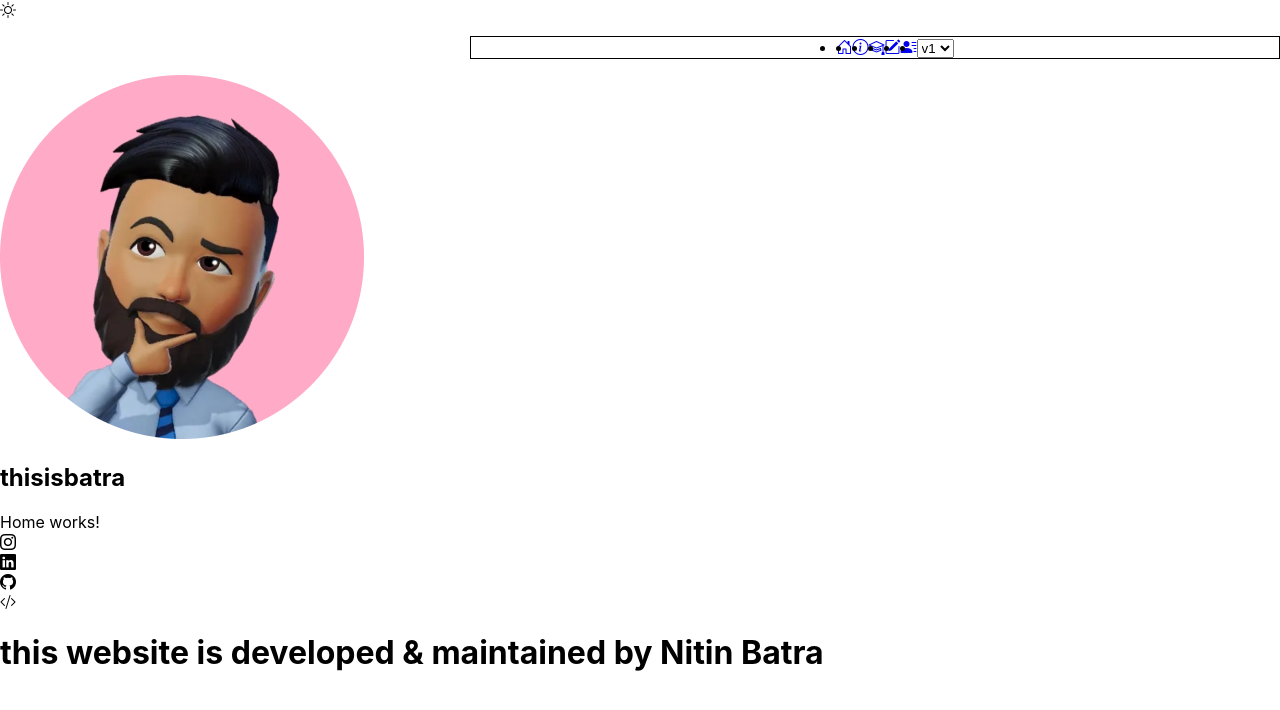
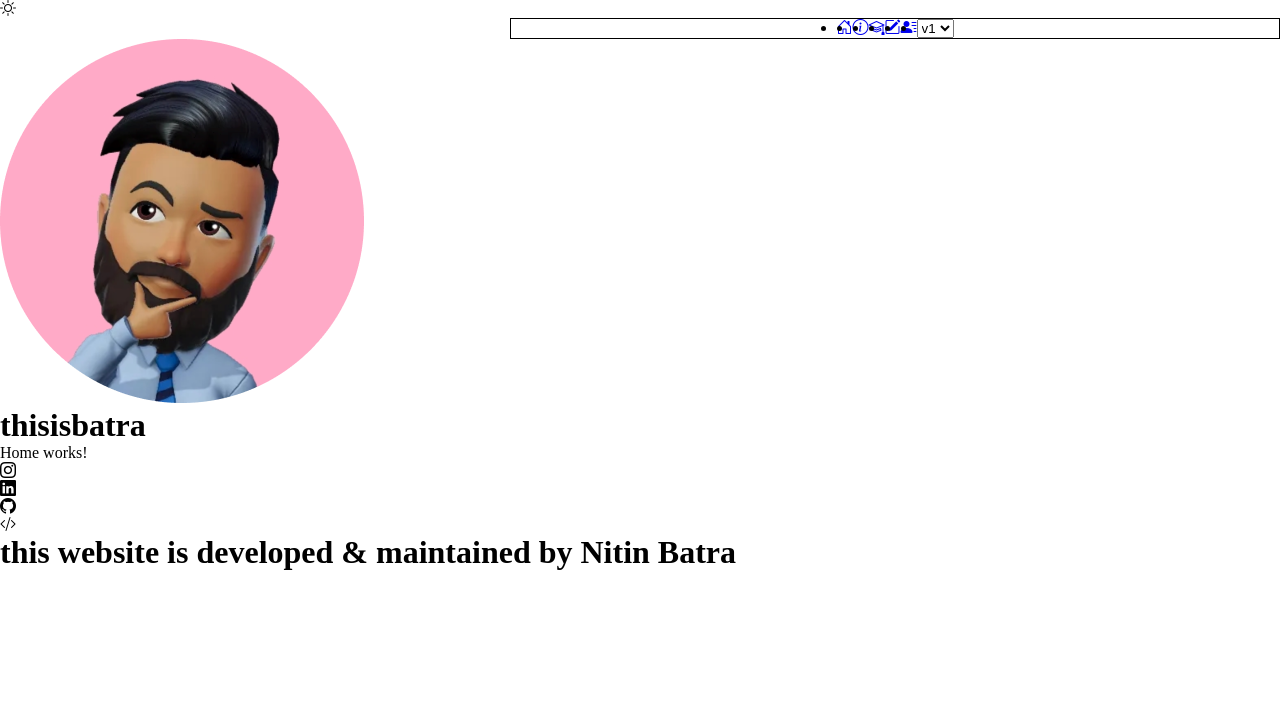
Before and after one commit to thisisbatra/thisisbatra, a React (Create React App) app: page /home in a window 1280 px wide. Shown: the top 710 px of the page. Built offline with nearby package versions, Linux system fonts and the light colour scheme.

Commit message:
improvising versionOne

```diff
--- /dev/null
+++ b/src/Components/VersionOne/Footer/Footer.jsx
@@ -0,0 +1,17 @@
+import React from 'react';
+
+const Footer = () => {
+    return (
+        <>
+            <div>
+                <div><i className="bi bi-instagram"></i></div>
+                <div><i className="bi bi-linkedin"></i></div>
+                <div><i className="bi bi-github"></i></div>
+                <div><i className="bi bi-code-slash"></i></div>
+            </div>
+            <h1>this website is developed & maintained by Nitin Batra</h1>
+        </>
+    );
+}
+
+export default Footer;
--- a/src/Components/VersionOne/NavBar/NavBar.jsx
+++ b/src/Components/VersionOne/NavBar/NavBar.jsx
@@ -8,6 +8,10 @@ const NavBar = () => {
         value==="v1"?navigate('/'):navigate('/comingSoon');
     }
     return (
+        <>
+            <span>
+                <i className="bi bi-brightness-high"></i>
+            </span>
             <ul className={styles.con}>
                 <li><Link to='/home'><i className="bi bi-house-door"></i></Link></li>
                 <li><Link to='/about'><i className="bi bi-info-circle"></i></Link></li>
@@ -21,6 +25,11 @@ const NavBar = () => {
                     </select>
                 </li>
             </ul>
+            <span>
+                <img src="../assets/meThumb.png" alt="thumbnail"/>
+                <h1>thisisbatra</h1>
+            </span>
+        </>
     );
 }
 
--- a/src/Components/VersionOne/VersionOne.jsx
+++ b/src/Components/VersionOne/VersionOne.jsx
@@ -1,48 +1,17 @@
 import React from 'react';
 import NavBar from './NavBar/NavBar';
 import { Outlet } from 'react-router-dom';
+import Footer from './Footer/Footer';
+// import styles from './VersionOne.module.css';
 
 const VersionOne = () => {
     return (
         <>
-            <nav>
-                <ThemeChanger/>
-                <NavBar/>
-                <ThumbNail/>
-            </nav>
+            <NavBar/>
             <Outlet/>
-            <footer>
-                <FollowPalette/>
-                <h1>this website is developed & maintained by Nitin Batra</h1>
-            </footer>
+            <Footer/>
         </>
     );
 }
 
-const ThemeChanger=()=>{
-    return(
-        <i className="bi bi-brightness-high"></i>
-    )
-}
-
-const ThumbNail=()=>{
-    return(
-        <div>
-            <img src="../assets/meThumb.png" alt="thumbnail"/>
-            <h1>thisisbatra</h1>
-        </div>
-    )
-}
-
-const FollowPalette=()=>{
-    return(
-        <div>
-            <div><i className="bi bi-instagram"></i></div>
-            <div><i className="bi bi-linkedin"></i></div>
-            <div><i className="bi bi-github"></i></div>
-            <div><i className="bi bi-code-slash"></i></div>
-        </div>
-    )
-}
-
 export default VersionOne;
--- a/src/index.css
+++ b/src/index.css
@@ -1,13 +1,4 @@
-body {
-  margin: 0;
-  font-family: -apple-system, BlinkMacSystemFont, 'Segoe UI', 'Roboto', 'Oxygen',
-    'Ubuntu', 'Cantarell', 'Fira Sans', 'Droid Sans', 'Helvetica Neue',
-    sans-serif;
-  -webkit-font-smoothing: antialiased;
-  -moz-osx-font-smoothing: grayscale;
+*{
+  margin: 0%;
+  padding: 0%;
 }
-
-code {
-  font-family: source-code-pro, Menlo, Monaco, Consolas, 'Courier New',
-    monospace;
-}
```
Also changed, not shown: src/Components/VersionOne/Footer/Footer.module.css (added), src/Components/VersionOne/VersionOne.module.css (added). Lines whose indentation alone changed are shown as unchanged.
